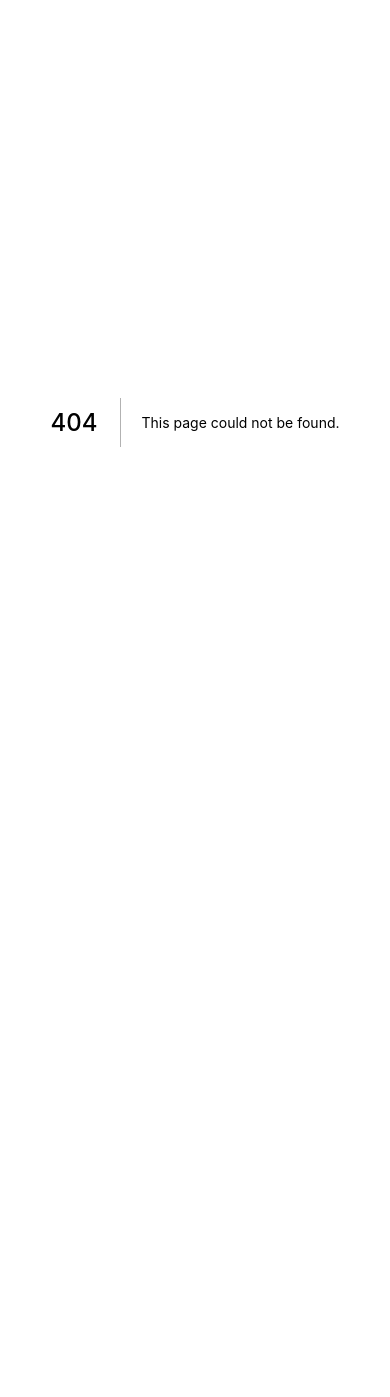
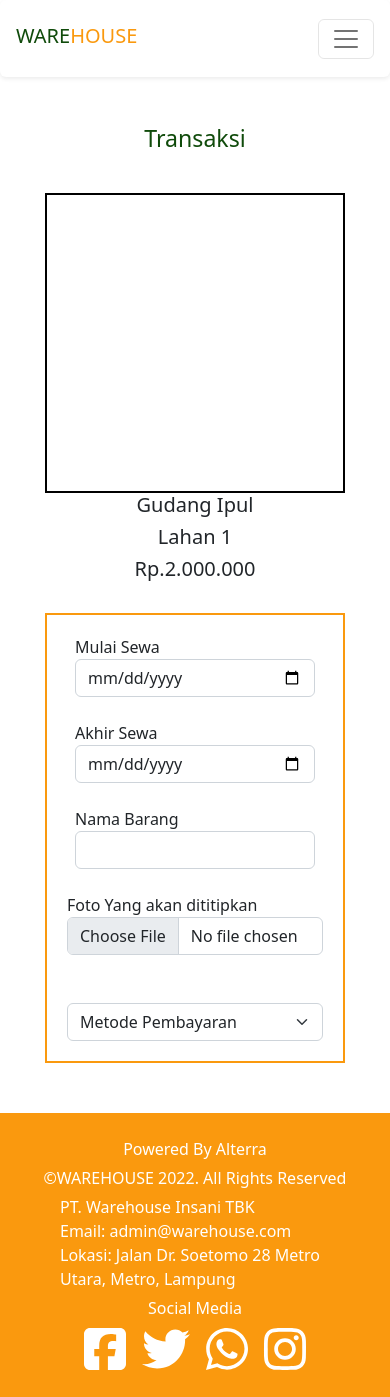
Before and after one commit to ALTA-Capstone-Project-4/FE-Dashboard, a Next.js app: page /checkout in a window 390 px wide. Before the commit this address had no page. Before the commit the page ends 844 px from the top, so only its background shows below. Built offline with nearby package versions, Linux system fonts and the light colour scheme.

Commit message:
buat page checkout

```diff
--- a/pages/_app.js
+++ b/pages/_app.js
@@ -9,6 +9,7 @@ import "../styles/adminverif.css";
 import "../styles/detailmitra.css";
 import "../styles/profilemitra.css";
 import "../styles/myfavorite.css";
+import "../styles/checkout.css";
 
 function MyApp({ Component, pageProps }) {
   return <Component {...pageProps} />;
--- /dev/null
+++ b/pages/checkout.jsx
@@ -0,0 +1,64 @@
+import React from "react";
+import Navbarr from "../component/navbarcomp";
+import Footer from "../component/footer";
+import { Row, Col, Form } from "react-bootstrap";
+
+const Checkout = () => {
+  return (
+    <div>
+      <Navbarr />
+      <h3 className="favoritsaya">Transaksi</h3>
+      <Row className="gx-0">
+        <Col lg={4} className="mb-4">
+          <div className="checkl">
+            <div className="checkpic">
+              <img src="" alt="" />
+            </div>
+            <div>
+              <h5>Gudang Ipul</h5>
+              <h5>Lahan 1</h5>
+              <h5>Rp.2.000.000</h5>
+            </div>
+          </div>
+        </Col>
+        <Col lg={8}>
+          <div className="checkr">
+            <Row>
+              <Col sm={6}>
+                <Form className="mx-2">
+                  <Form.Group className="mb-4">
+                    <Form.Label className="mb-0">Mulai Sewa</Form.Label>
+                    <Form.Control type="date" />
+                  </Form.Group>
+                  <Form.Group className="mb-4">
+                    <Form.Label className="mb-0">Akhir Sewa</Form.Label>
+                    <Form.Control type="date" />
+                  </Form.Group>
+                  <Form.Group className="mb-4">
+                    <Form.Label className="mb-0">Nama Barang</Form.Label>
+                    <Form.Control type="text" />
+                  </Form.Group>
+                </Form>
+              </Col>
+              <Col sm={6}>
+                <Form.Group className="mb-5">
+                  <Form.Label className="mb-0">Foto Yang akan dititipkan</Form.Label>
+                  <Form.Control type="file" />
+                </Form.Group>
+                <Form.Select aria-label="Default select example">
+                  <option>Metode Pembayaran</option>
+                  <option value="BCA">BCA Transfer</option>
+                  <option value="Mandiri">Mandiri Transfer</option>
+                  <option value="BNI">BNI Transfer</option>
+                </Form.Select>
+              </Col>
+            </Row>
+          </div>
+        </Col>
+      </Row>
+      <Footer />
+    </div>
+  );
+};
+
+export default Checkout;
--- /dev/null
+++ b/styles/checkout.css
@@ -0,0 +1,127 @@
+.checkl {
+  margin-left: 60px;
+  margin-bottom: 150px;
+}
+
+.checkpic {
+  width: 400px;
+  height: 400px;
+  border: 2px solid black;
+}
+
+.checkr {
+  width: 800px;
+  border: 2px solid #fa990e;
+  padding: 20px;
+  margin-right: 50px;
+  margin-left: 50px;
+}
+
+@media (max-width: 1296px) {
+  .checkl {
+    margin-left: 60px;
+  }
+
+  .checkpic {
+    width: 340px;
+    height: 340px;
+    border: 2px solid black;
+  }
+
+  .checkr {
+    width: 650px;
+    border: 2px solid #fa990e;
+    padding: 20px;
+    margin-right: 50px;
+    margin-left: 50px;
+  }
+}
+
+@media (max-width: 1098px) {
+  .checkl {
+    margin-left: 60px;
+  }
+
+  .checkpic {
+    width: 320px;
+    height: 320px;
+    border: 2px solid black;
+  }
+
+  .checkr {
+    width: 600px;
+    border: 2px solid #fa990e;
+    padding: 20px;
+    margin-right: 50px;
+    margin-left: 60px;
+  }
+}
+
+@media (max-width: 991px) {
+  .checkl {
+    margin: auto;
+    text-align: center;
+  }
+
+  .checkpic {
+    width: 320px;
+    height: 320px;
+    border: 2px solid black;
+    margin: auto;
+    text-align: center;
+  }
+
+  .checkr {
+    width: 700px;
+    border: 2px solid #fa990e;
+    padding: 20px;
+    margin: auto;
+    margin-bottom: 50px;
+  }
+}
+
+@media (max-width: 710px) {
+  .checkl {
+    margin: auto;
+    text-align: center;
+  }
+
+  .checkpic {
+    width: 320px;
+    height: 320px;
+    border: 2px solid black;
+    margin: auto;
+    text-align: center;
+  }
+
+  .checkr {
+    width: 500px;
+    border: 2px solid #fa990e;
+    padding: 20px;
+    margin: auto;
+    margin-bottom: 50px;
+  }
+}
+
+@media (max-width: 510px) {
+  .checkl {
+    margin: auto;
+    text-align: center;
+  }
+
+  .checkpic {
+    width: 300px;
+    height: 300px;
+    border: 2px solid black;
+    margin: auto;
+    text-align: center;
+  }
+
+  .checkr {
+    width: 300px;
+    border: 2px solid #fa990e;
+    padding: 20px;
+    margin: auto;
+    margin-bottom: 50px;
+  }
+}
```
Also changed, not shown: pages/myfavorit.jsx (+16 -1 lines).
